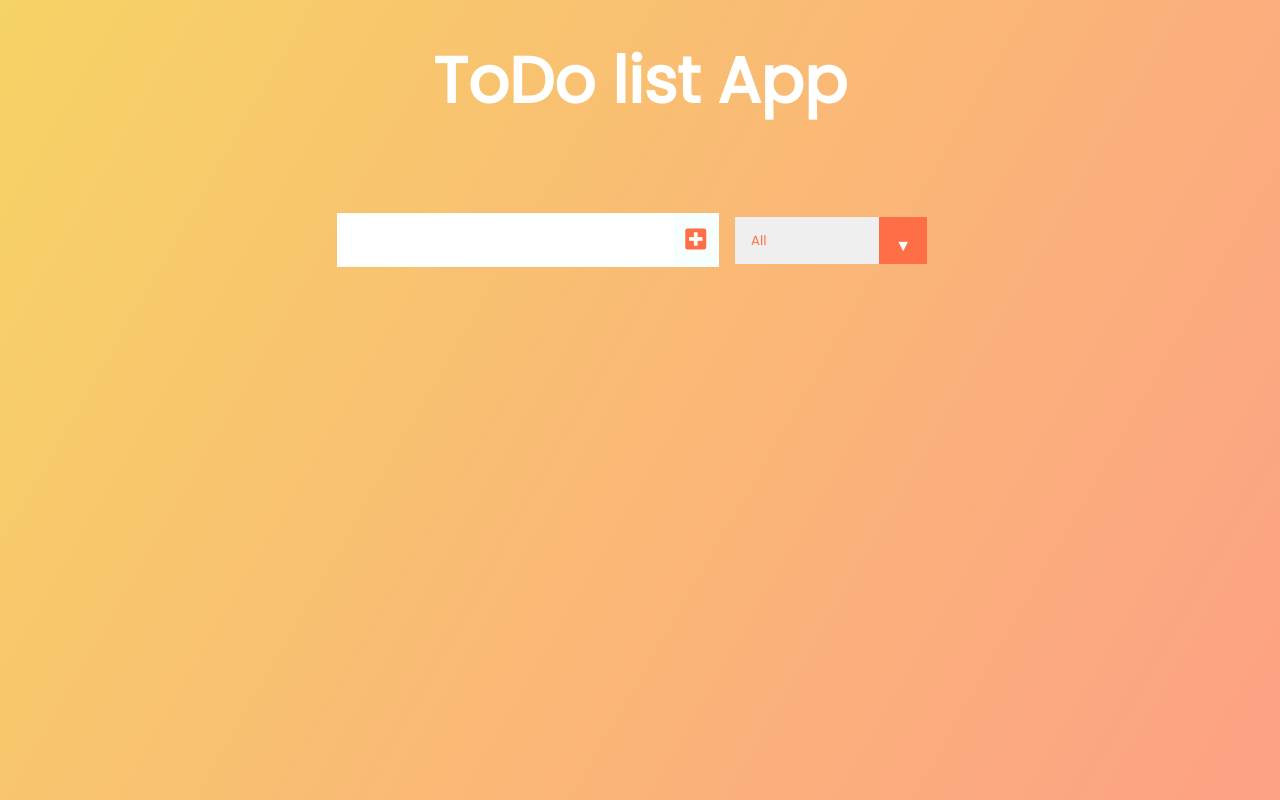
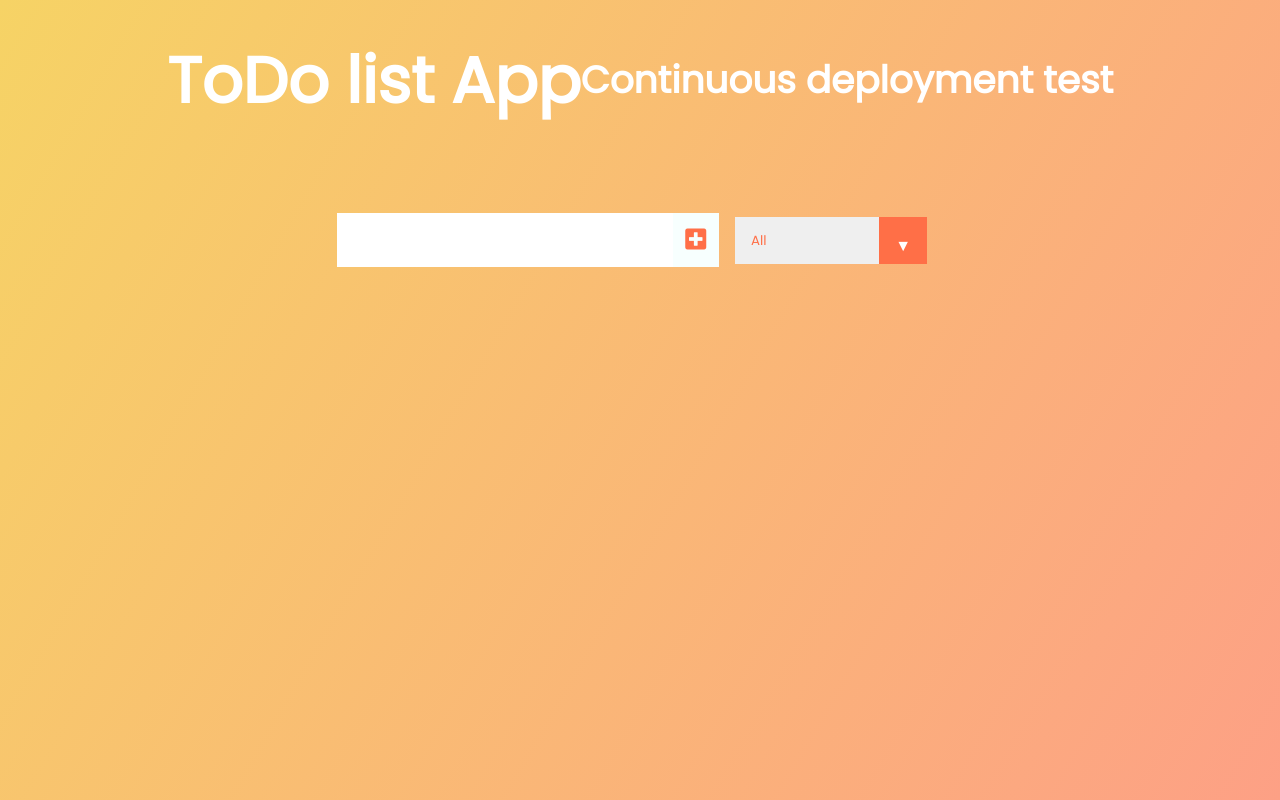
Before and after one commit to T-Bogoslovov/ToDo-List, a React (Create React App) app: page / in a window 1280 px wide. Built offline with nearby package versions, Linux system fonts and the light colour scheme.

Commit message:
Connected netlify with github

```diff
--- a/src/App.js
+++ b/src/App.js
@@ -53,6 +53,7 @@ function App() {
     <div className="App">
       <header>
         <h1>ToDo list App </h1>
+        <h3>Continuous deployment test</h3>
       </header>
       <Form
         inputText={inputText}
```
